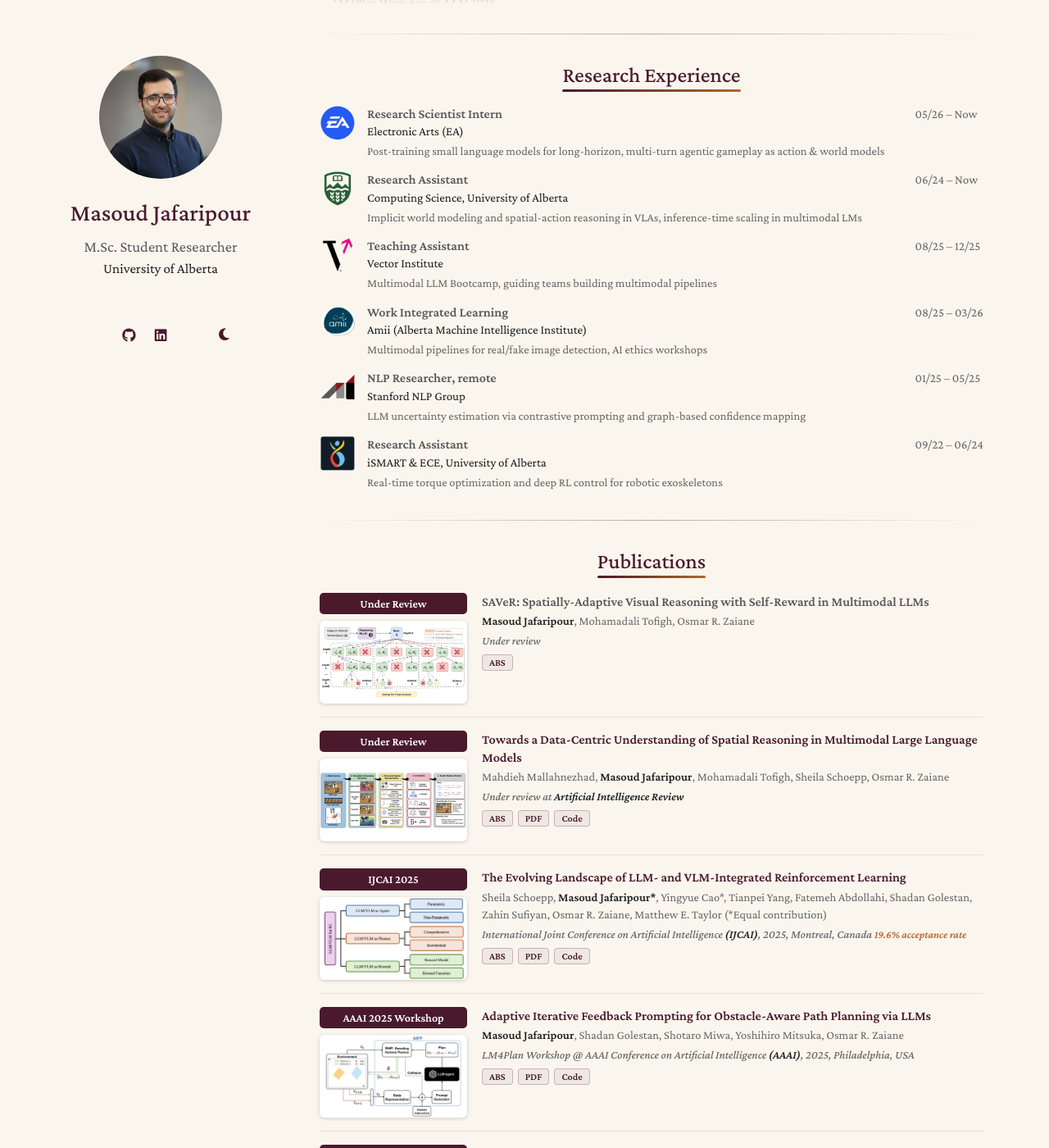
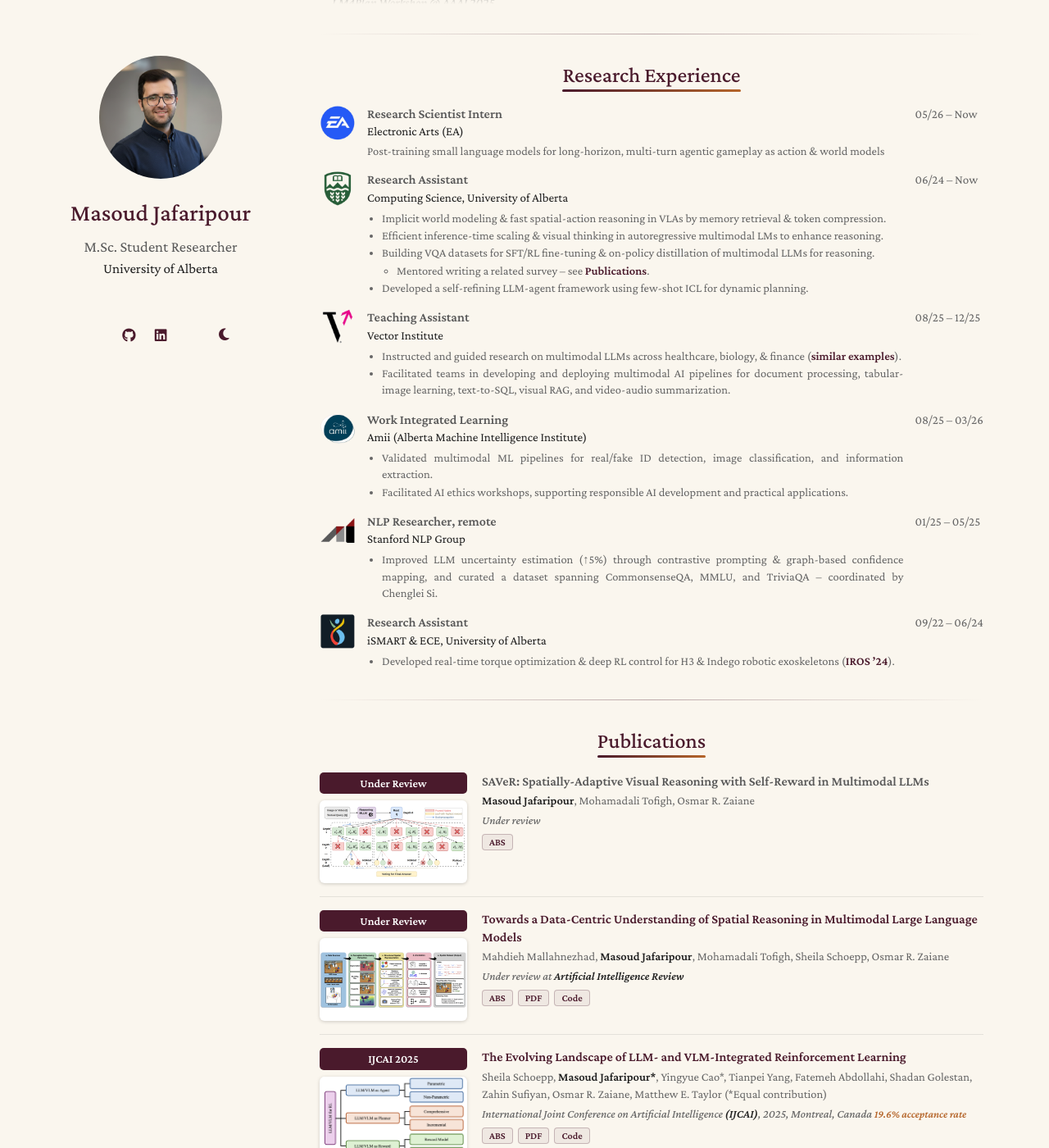
Before and after one commit to Masoudjafaripour/masoudjafaripour.github.io, a Jekyll site: the page built from index.md, in a window 1280 px wide and 1400 px high, scrolled down 655 px. Shown: the whole window at 82% size. Built offline with Jekyll 4.4.1, drawn with Linux system fonts in a browser that asks for light colours; a style sheet for code colours, icons or effects is not loaded.

Commit message:
Add bullet points to research experience entries
Co-Authored-By: Claude Opus 5.5 <noreply@anthropic.com>

```diff
--- a/_data/experience.yml
+++ b/_data/experience.yml
@@ -1,4 +1,4 @@
-# Fields: org, role, focus, time, logo (image path), icon (Font Awesome 6 class, used when no logo), link.
+# Fields: org, role, focus (one line) or bullets (a list; an item can be {text, sub: [...]} for nested points), time, logo (image path), icon (Font Awesome 6 class, used when no logo), link.
 # Set divider: true on an entry to draw a line above it.
 - org: Electronic Arts (EA)
   role: Research Scientist Intern
@@ -9,35 +9,47 @@
 
 - org: Computing Science, University of Alberta
   role: Research Assistant
-  focus: Implicit world modeling and spatial-action reasoning in VLAs, inference-time scaling in multimodal LMs
+  bullets:
+    - Implicit world modeling &amp; fast spatial-action reasoning in VLAs by memory retrieval &amp; token compression.
+    - Efficient inference-time scaling &amp; visual thinking in autoregressive multimodal LMs to enhance reasoning.
+    - text: Building VQA datasets for SFT/RL fine-tuning &amp; on-policy distillation of multimodal LLMs for reasoning.
+      sub:
+        - Mentored writing a related survey &ndash; see <a href="#publications">Publications</a>.
+    - Developed a self-refining LLM-agent framework using few-shot ICL for dynamic planning.
   time: 06/24 &ndash; Now
   logo: assets/img/logos/ualberta.png
   link: https://www.ualberta.ca/en/computing-science/
 
 - org: Vector Institute
   role: Teaching Assistant
-  focus: Multimodal LLM Bootcamp, guiding teams building multimodal pipelines
+  bullets:
+    - Instructed and guided research on multimodal LLMs across healthcare, biology, &amp; finance (<a href="https://github.com/Masoudjafaripour/multimodal_llms_applications" rel="noopener">similar examples</a>).
+    - Facilitated teams in developing and deploying multimodal AI pipelines for document processing, tabular-image learning, text-to-SQL, visual RAG, and video-audio summarization.
   time: 08/25 &ndash; 12/25
   logo: assets/img/logos/vector.png
   link: https://vectorinstitute.ai/
 
 - org: Amii (Alberta Machine Intelligence Institute)
   role: Work Integrated Learning
-  focus: Multimodal pipelines for real/fake image detection, AI ethics workshops
+  bullets:
+    - Validated multimodal ML pipelines for real/fake ID detection, image classification, and information extraction.
+    - Facilitated AI ethics workshops, supporting responsible AI development and practical applications.
   time: 08/25 &ndash; 03/26
   logo: assets/img/logos/amii.png
   link: https://www.amii.ca/
 
 - org: Stanford NLP Group
   role: NLP Researcher, remote
-  focus: LLM uncertainty estimation via contrastive prompting and graph-based confidence mapping
+  bullets:
+    - Improved LLM uncertainty estimation (&uarr;5%) through contrastive prompting &amp; graph-based confidence mapping, and curated a dataset spanning CommonsenseQA, MMLU, and TriviaQA &ndash; coordinated by Chenglei&nbsp;Si.
   time: 01/25 &ndash; 05/25
   logo: assets/img/logos/stanford.png
   link: https://nlp.stanford.edu/
 
 - org: iSMART &amp; ECE, University of Alberta
   role: Research Assistant
-  focus: Real-time torque optimization and deep RL control for robotic exoskeletons
+  bullets:
+    - Developed real-time torque optimization &amp; deep RL control for H3 &amp; Indego robotic exoskeletons (<a href="#publications">IROS&nbsp;&rsquo;24</a>).
   time: 09/22 &ndash; 06/24
   logo: assets/img/logos/ismart.png
   link: https://smartinstitute.ca/
--- a/_includes/experience.md
+++ b/_includes/experience.md
@@ -13,7 +13,23 @@
   <div class="experience-text">
     <span class="experience-role">{{ job.role }}</span>
     <span class="experience-org">{% if job.link %}<a href="{{ job.link }}" rel="noopener"><autocolor>{{ job.org }}</autocolor></a>{% else %}{{ job.org }}{% endif %}</span>
-    {%- if job.focus %}
+    {%- if job.bullets %}
+    <ul class="experience-bullets">
+      {%- for item in job.bullets %}
+      {%- if item.text %}
+      <li>{{ item.text }}
+        <ul>
+          {%- for sub in item.sub %}
+          <li>{{ sub }}</li>
+          {%- endfor %}
+        </ul>
+      </li>
+      {%- else %}
+      <li>{{ item }}</li>
+      {%- endif %}
+      {%- endfor %}
+    </ul>
+    {%- elsif job.focus %}
     <span class="experience-focus">{{ job.focus }}</span>
     {%- endif %}
   </div>
--- a/assets/css/custom.css
+++ b/assets/css/custom.css
@@ -279,6 +279,25 @@ hr.section-divider {
   margin-top: 3px;
   font-size: 14.5px;
   color: var(--site-muted);
+  text-align: justify;
+}
+
+.experience-bullets {
+  margin: 3px 0 0;
+  padding-left: 18px;
+  font-size: 14.5px;
+  color: var(--site-muted);
+}
+
+.experience-bullets li {
+  margin: 1px 0;
+  text-align: justify;
+}
+
+.experience-bullets ul {
+  margin: 1px 0 0;
+  padding-left: 18px;
+  list-style-type: circle;
 }
 
 .experience-time {
```
